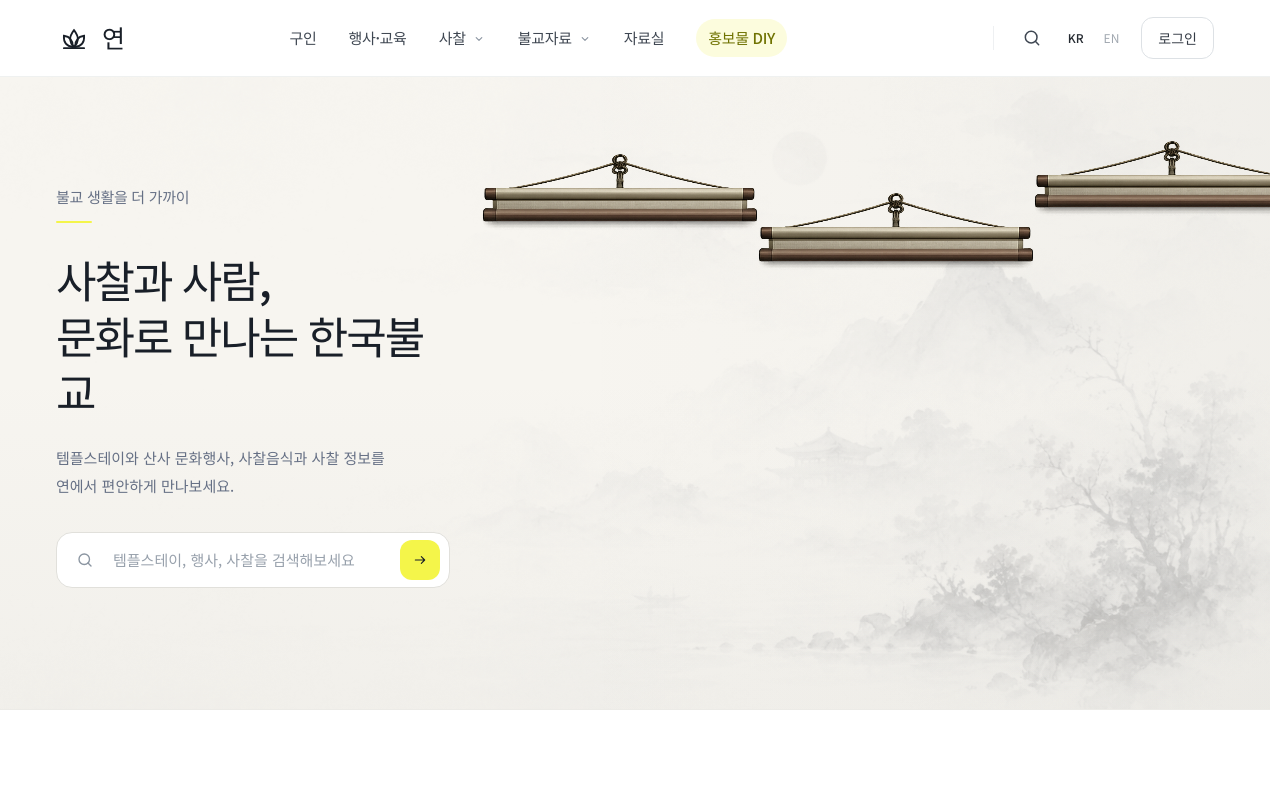
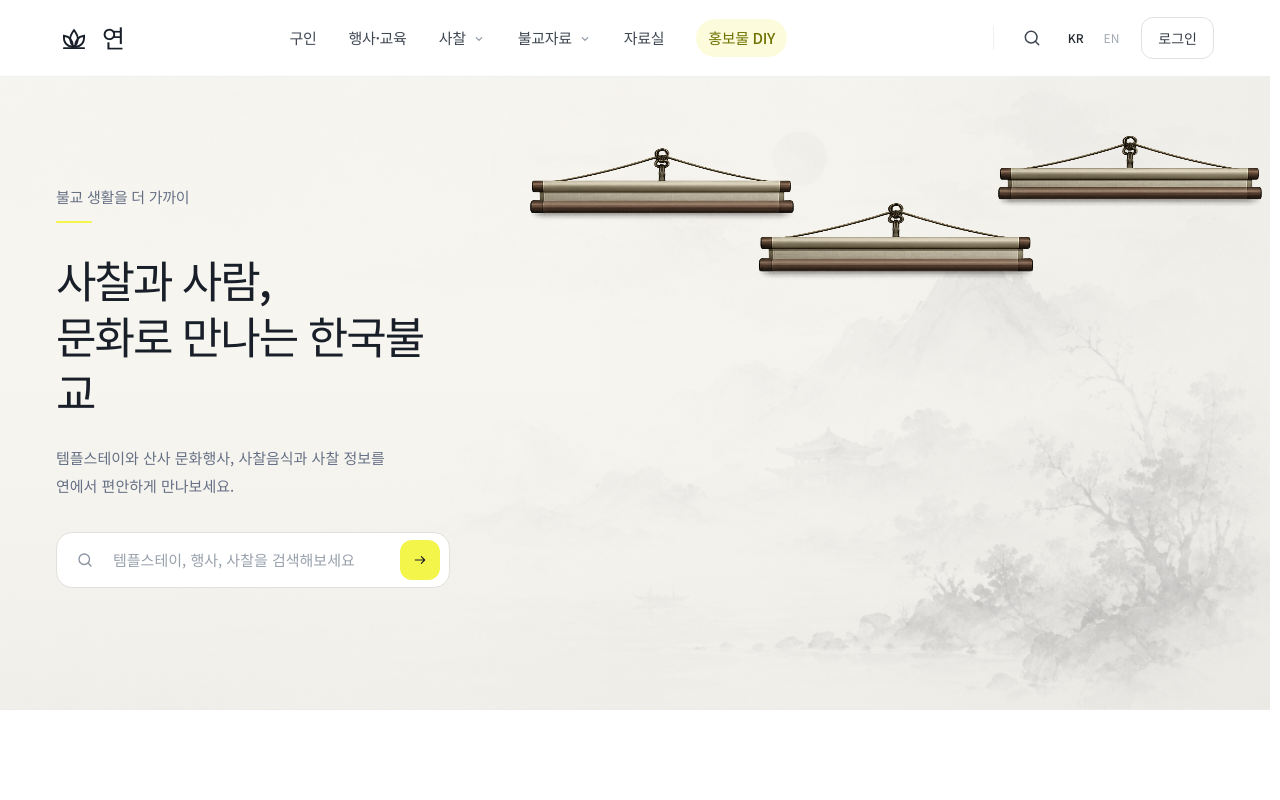
Before and after one commit to bcrow1102/yun, a Next.js app: page / in a window 1280 px wide. Shown: the top 800 px of the page. Built offline with nearby package versions, Linux system fonts and the light colour scheme.

Commit message:
feat: finalize layered desktop hero scrolls

```diff
--- a/app/page.tsx
+++ b/app/page.tsx
@@ -957,6 +957,7 @@ export default function Home() {
                   }
                   .scroll-hero-item { --scroll-progress: 0; cursor: pointer; }
                   .scroll-hero-master-image, .scroll-hero-canvas-paper, .scroll-hero-bottom-rod-image { position: absolute; left: 50%; height: 560px; width: 563.37px; max-width: none; object-fit: fill; transform: translateX(-50%); }
+                  .scroll-hero-top-rod, .scroll-hero-canvas, .scroll-hero-bottom-rod { pointer-events: none; }
                   .scroll-hero-top-rod { z-index: 4; top: 2.13px; left: 50%; height: 69.4px; width: 563.37px; transform: translateX(-50%); }
                   .scroll-hero-top-rod .scroll-hero-master-image { top: 0; }
                   .scroll-hero-canvas { z-index: 2; top: 71.53px; left: 50%; height: calc(var(--scroll-progress) * 423.4px); width: 563.37px; transform: translateX(-50%); clip-path: inset(0); contain: paint; }
@@ -968,6 +969,17 @@ export default function Home() {
                   .scroll-hero-slot-third .scroll-hero-bottom-rod { transform: translate(-50%, -2px); }
                   .scroll-hero-bottom-rod-image { top: -493px; }
                   .scroll-hero-label { opacity: 0; }
+                  .scroll-hero-slot { z-index: 10; transform-origin: 50% 8%; }
+                  .scroll-hero-slot-side { transform: translateY(-6px) scale(.96); }
+                  .scroll-hero-slot-center { z-index: 20; transform: translateY(10px); }
+                  @media (min-width: 1280px) {
+                    .scroll-hero-slot-first { transform: translate(42px, -6px) scale(.96); }
+                    .scroll-hero-slot-third { transform: translate(-42px, -8px) scale(.96); }
+                  }
+                  @media (min-width: 1440px) {
+                    .scroll-hero-slot-first { transform: translate(70px, -6px) scale(.96); }
+                    .scroll-hero-slot-third { transform: translate(-70px, -8px) scale(.96); }
+                  }
                   .scroll-hero-unfolding { animation: scroll-hero-unfold-progress 1560ms linear 120ms both; }
                   .scroll-hero-rewinding { animation: scroll-hero-rewind-progress 1950ms linear both; }
                   .scroll-hero-settled .scroll-hero-label { opacity: 1; }
@@ -989,7 +1001,10 @@ export default function Home() {
                     return (
                       <div
                         key={`${scrollCycleIndex}-${activeScrollSet}-${index}-${item.href}`}
-                        className={`relative h-full${index === 2 ? " scroll-hero-slot-third -translate-y-[2px]" : ""}`}
+                        className={`scroll-hero-slot relative h-full ${index === 1
+                          ? "scroll-hero-slot-center"
+                          : `scroll-hero-slot-side ${index === 0 ? "scroll-hero-slot-first" : "scroll-hero-slot-third"}`
+                          }`}
                       >
                         <ScrollHeroItem
                           item={{ ...item, position: slot.position, line: slot.line }}
```
